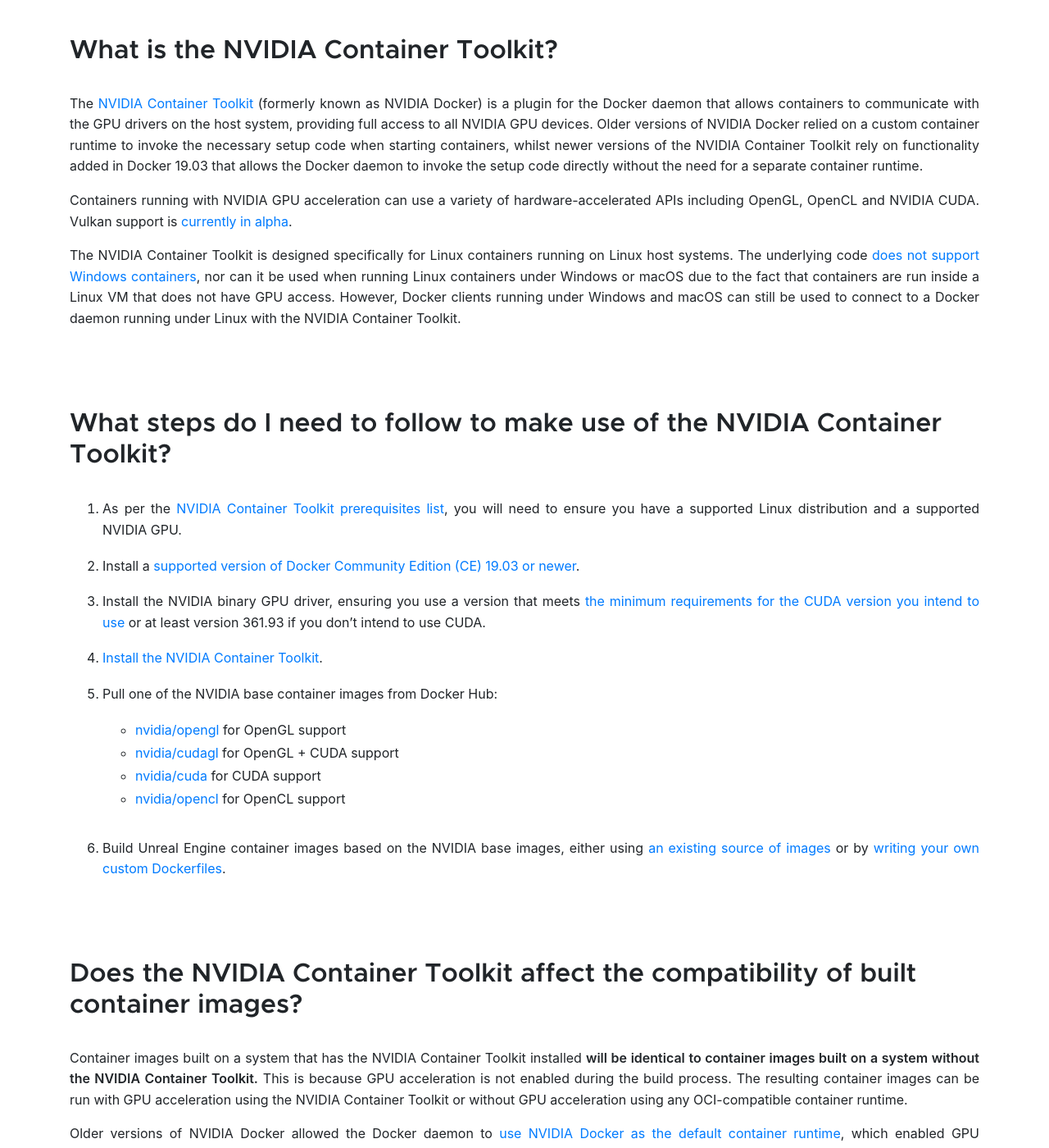
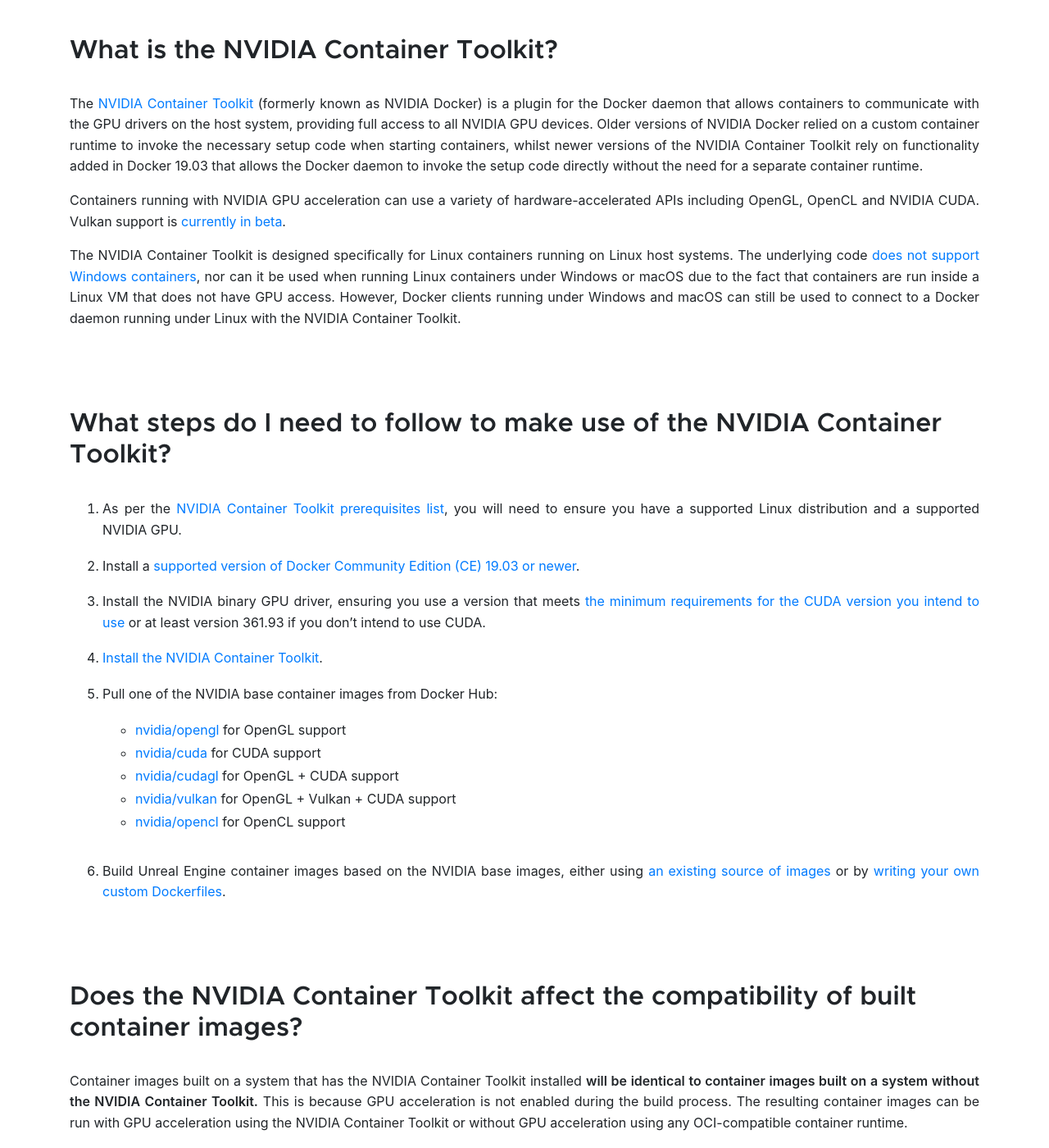
Before and after one commit to UnrealContainers/unrealcontainers.github.io, a Jekyll site: the page built from _collections/_docs/concepts/nvidia-docker.md, in a window 1280 px wide and 1400 px high, scrolled down 1942 px. Shown: the whole window at 82% size. Built offline with Jekyll 4.4.1, drawn with Linux system fonts in a browser that asks for light colours; some of the changed text lies outside the part shown.

Commit message:
Update NVIDIA Container Toolkit notes to reflect beta support for Vulkan

```diff
--- a/_collections/_docs/concepts/nvidia-docker.md
+++ b/_collections/_docs/concepts/nvidia-docker.md
@@ -7,7 +7,7 @@
 
 {% capture _alert_content %}
 - The [NVIDIA Container Toolkit](https://github.com/NVIDIA/nvidia-docker) (formerly known as NVIDIA Docker) allows containers to access full GPU acceleration.
-- OpenGL, OpenCL and CUDA are supported for production use. Vulkan support is [currently in alpha](https://hub.docker.com/r/nvidia/vulkan).
+- OpenGL, OpenCL and CUDA are supported for production use. Vulkan support is [currently in beta](https://hub.docker.com/r/nvidia/vulkan).
 - **This only works for Linux containers running on Linux host systems with NVIDIA GPUs.**
 {% endcapture %}
 {% include alerts/overview.html content=_alert_content %}
@@ -43,7 +43,7 @@
 
 The [NVIDIA Container Toolkit](https://github.com/NVIDIA/nvidia-docker) (formerly known as NVIDIA Docker) is a plugin for the Docker daemon that allows containers to communicate with the GPU drivers on the host system, providing full access to all NVIDIA GPU devices. Older versions of NVIDIA Docker relied on a custom container runtime to invoke the necessary setup code when starting containers, whilst newer versions of the NVIDIA Container Toolkit rely on functionality added in Docker 19.03 that allows the Docker daemon to invoke the setup code directly without the need for a separate container runtime.
 
-Containers running with NVIDIA GPU acceleration can use a variety of hardware-accelerated APIs including OpenGL, OpenCL and NVIDIA CUDA. Vulkan support is [currently in alpha](https://hub.docker.com/r/nvidia/vulkan).
+Containers running with NVIDIA GPU acceleration can use a variety of hardware-accelerated APIs including OpenGL, OpenCL and NVIDIA CUDA. Vulkan support is [currently in beta](https://hub.docker.com/r/nvidia/vulkan).
 
 The NVIDIA Container Toolkit is designed specifically for Linux containers running on Linux host systems. The underlying code [does not support Windows containers](https://github.com/NVIDIA/nvidia-docker/wiki/Frequently-Asked-Questions#platform-support), nor can it be used when running Linux containers under Windows or macOS due to the fact that containers are run inside a Linux VM that does not have GPU access. However, Docker clients running under Windows and macOS can still be used to connect to a Docker daemon running under Linux with the NVIDIA Container Toolkit.
 
@@ -61,8 +61,9 @@
 5. Pull one of the NVIDIA base container images from Docker Hub:
 
     - [nvidia/opengl](https://hub.docker.com/r/nvidia/opengl/) for OpenGL support
+    - [nvidia/cuda](https://hub.docker.com/r/nvidia/cuda/) for CUDA support
     - [nvidia/cudagl](https://hub.docker.com/r/nvidia/cudagl/) for OpenGL + CUDA support
-    - [nvidia/cuda](https://hub.docker.com/r/nvidia/cuda/) for CUDA support
+    - [nvidia/vulkan](https://hub.docker.com/r/nvidia/vulkan/) for OpenGL + Vulkan + CUDA support
     - [nvidia/opencl](https://hub.docker.com/r/nvidia/opencl/) for OpenCL support
 
 6. Build Unreal Engine container images based on the NVIDIA base images, either using [an existing source of images](../obtaining-images/image-sources) or by [writing your own custom Dockerfiles](../obtaining-images/write-your-own).
```
Also changed, not shown: _collections/_docs/concepts/windows-containers.md (+1 -1 lines).
